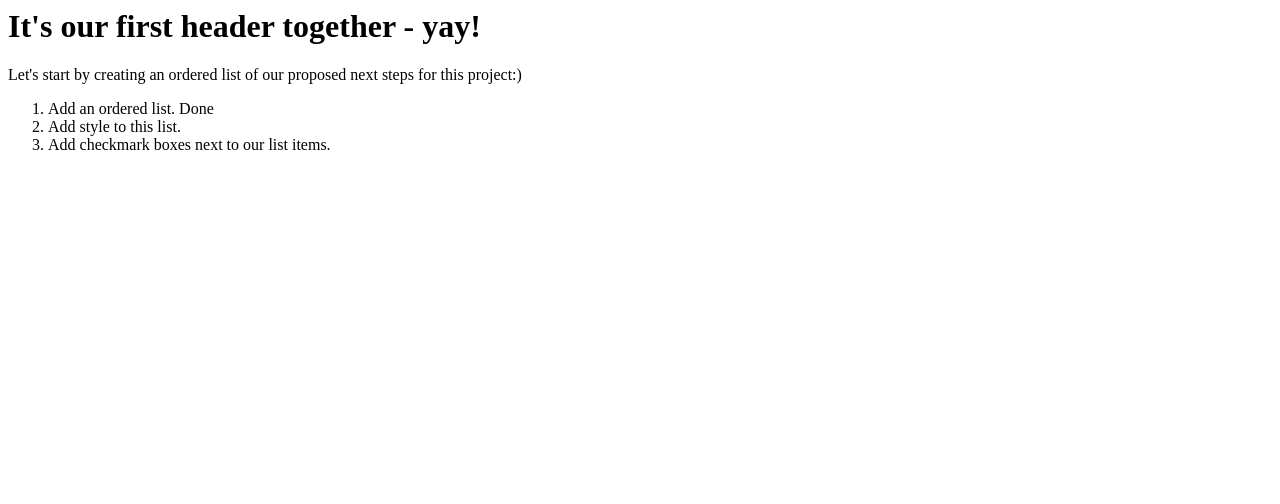
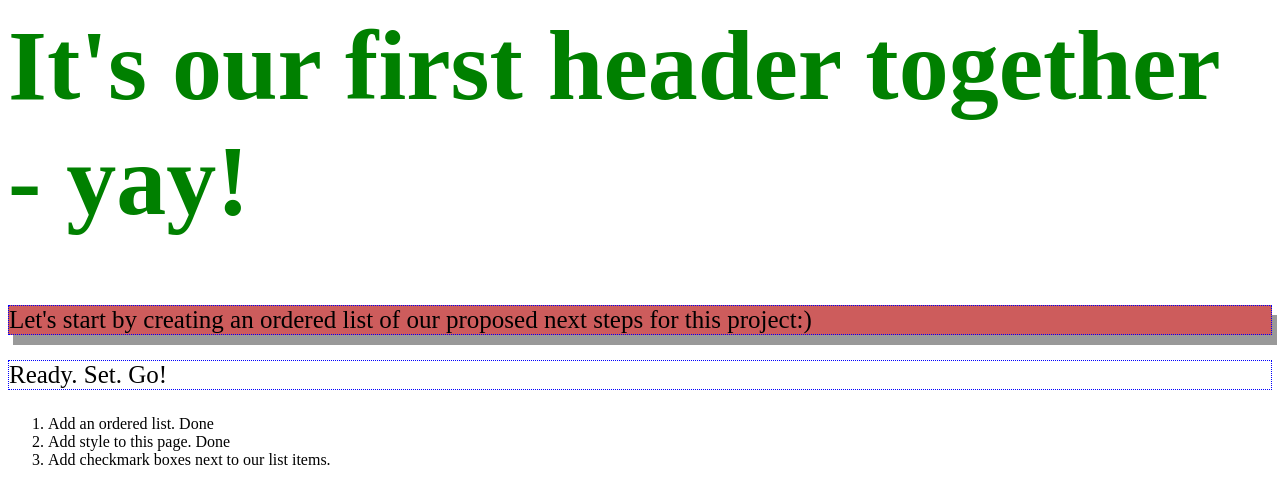
Before and after one commit to caseytroop/troopbros_test_html, a plain HTML site: page index.html in a window 1280 px wide. Drawn offline with Linux system fonts and the light colour scheme.

Commit message:
Adds styles to our index

```diff
--- a/index.html
+++ b/index.html
@@ -4,16 +4,17 @@
     <meta name="viewport" content="width=device-width, initial-scale=1.0">
     <meta http-equiv="X-UA-Compatible" content="ie=edge">
     <title>Troop Brothers HTML</title>
-    <!-- <link rel="stylesheet" href="./style.css"> -->
+    <link rel="stylesheet" href="./styles/style.css">
     <!-- <link rel="icon" href="./favicon.ico" type="image/x-icon"> -->
   </head>
   <body>
     <main>
-        <h1>It's our first header together - yay!</h1>
-        <p>Let's start by creating an ordered list of our proposed next steps for this project:&#41;</p>
+        <h1 style="font-size: 100px;color: green;">It's our first header together - yay!</h1>
+        <p id="ptag" class="myclass">Let's start by creating an ordered list of our proposed next steps for this project:&#41;</p>
+        <p>Ready. Set. Go!</p>
         <ol>
             <li>Add an ordered list.  Done</li>
-            <li>Add style to this list. </li>
+            <li>Add style to this page. Done</li>
             <li>Add checkmark boxes next to our list items.</li>
         </ol>
 
--- /dev/null
+++ b/styles/style.css
@@ -0,0 +1,15 @@
+#ptag {
+    background-color:indianred;
+    font-size:25px;
+}
+
+p {
+    font-size:25px;
+    border-color:blue;
+    border-width:1px;
+    border-style:dotted;
+}
+
+.myclass {
+    box-shadow: 5px 10px rgb(0,0,0,0.4);
+}
```
